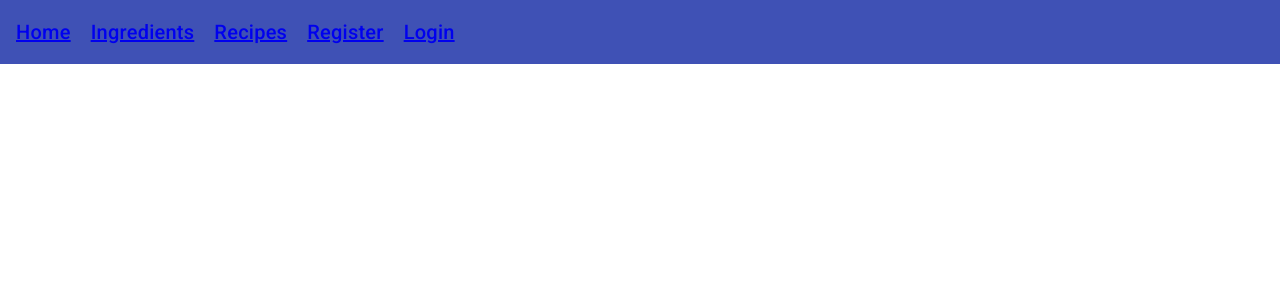
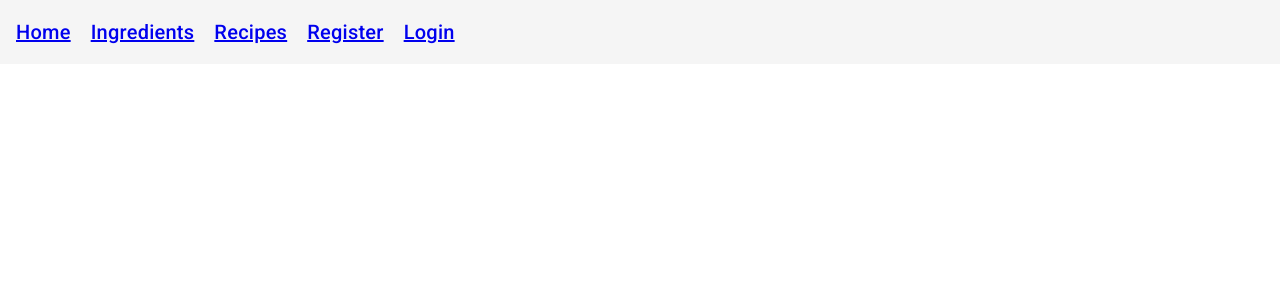
Before and after one commit to naaaani/cookbook-angular, an Angular app in the folder cookbook/: page / in a window 1280 px wide. Shown: the top 300 px of the page. Built offline with nearby package versions, Linux system fonts and the light colour scheme.

Commit message:
Change logout button style

```diff
--- a/cookbook/src/app/navbar/navbar.component.html
+++ b/cookbook/src/app/navbar/navbar.component.html
@@ -1,4 +1,4 @@
-<mat-toolbar color="primary">
+<mat-toolbar>
   <div class="toolbar-list">
     <ul>
       <li><a routerLink="/" routerLinkActive="active" ariaCurrentWhenActive="page">Home</a>
@@ -10,7 +10,8 @@
       <li><a routerLink="/registration" routerLinkActive="active" ariaCurrentWhenActive="page">Register</a>
       </li>
       <li *ngIf="isLoggedIn; else loginLink;">
-        <button (click)="logOut()">Log out</button>
+        <a (click)="logOut()" routerLink="/" routerLinkActive="active" ariaCurrentWhenActive="page"> Log out
+        </a>
       </li>
       <ng-template #loginLink>
         <li>
```
